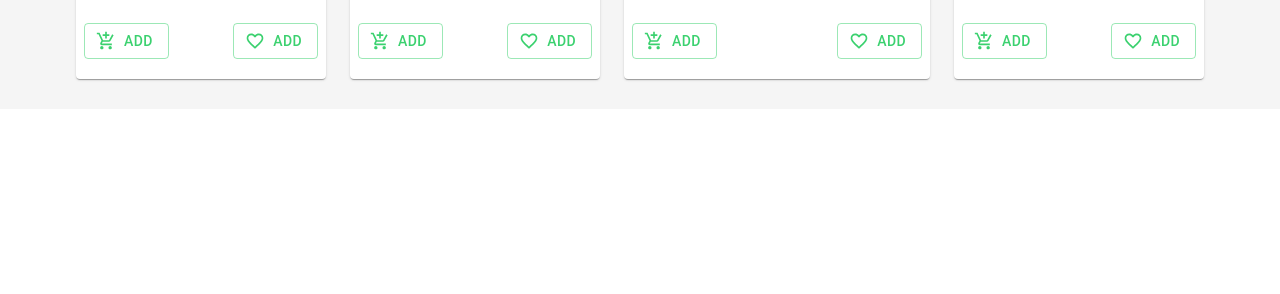
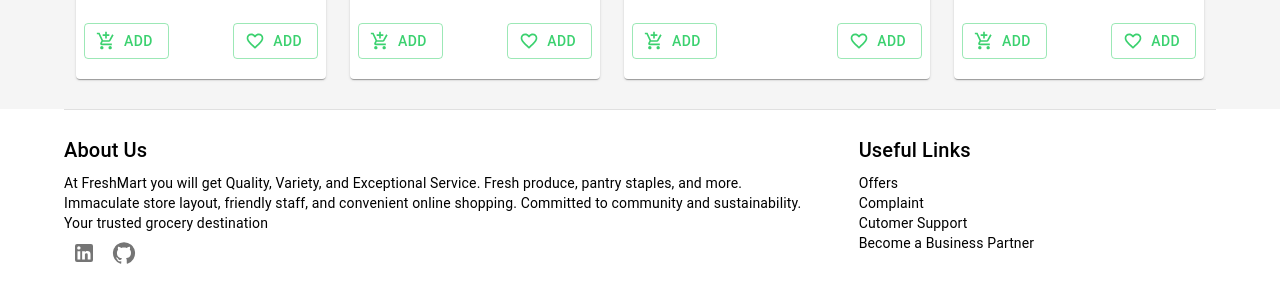
Before and after one commit to RickParamanik18/FreshMart, a React (Vite) app in the folder client/: page / in a window 1280 px wide. Shown: the part 3564-3858 px from the top of the page. Before the commit the page ends 3673 px from the top, so only its background shows below. Built offline with nearby package versions, Linux system fonts and the light colour scheme.

Commit message:
footer added

```diff
--- /dev/null
+++ b/client/src/components/footer/Footer.jsx
@@ -0,0 +1,68 @@
+import {
+    Box,
+    Container,
+    Divider,
+    Grid,
+    IconButton,
+    Stack,
+    Typography,
+} from "@mui/material";
+
+import LinkedInIcon from "@mui/icons-material/LinkedIn";
+import GitHubIcon from "@mui/icons-material/GitHub";
+
+import { useNavigate } from "react-router-dom";
+
+export const Footer = () => {
+    const navigate = useNavigate();
+    return (
+        <Container>
+            <Divider />
+            <Grid container spacing={5} py={3}>
+                <Grid item sm={8}>
+                    <Typography variant="h6" gutterBottom>
+                        About Us
+                    </Typography>
+                    <Typography variant="body2">
+                        At FreshMart you will get Quality, Variety, and
+                        Exceptional Service. Fresh produce, pantry staples, and
+                        more. Immaculate store layout, friendly staff, and
+                        convenient online shopping. Committed to community and
+                        sustainability. Your trusted grocery destination
+                    </Typography>
+                    <Box>
+                        <IconButton
+                            onClick={() =>
+                                (window.location.href =
+                                    "https://www.linkedin.com/in/rick-paramanik-99672821a")
+                            }
+                        >
+                            <LinkedInIcon fontSize="medium" />
+                        </IconButton>
+                        <IconButton
+                            onClick={() =>
+                                (window.location.href =
+                                    "https://github.com/RickParamanik18/")
+                            }
+                        >
+                            <GitHubIcon fontSize="medium" />
+                        </IconButton>
+                    </Box>
+                </Grid>
+                <Grid item sm={3}>
+                    <Typography variant="h6" gutterBottom>
+                        Useful Links
+                    </Typography>
+                    <Stack>
+                        <Typography variant="body2">Offers</Typography>
+                        <Typography variant="body2">Complaint</Typography>
+                        <Typography variant="body2">Cutomer Support</Typography>
+                        <Typography variant="body2">
+                            Become a Business Partner
+                        </Typography>
+                    </Stack>
+                </Grid>
+            </Grid>
+        </Container>
+    );
+};
--- a/client/src/pages/homepage/Homepage.jsx
+++ b/client/src/pages/homepage/Homepage.jsx
@@ -4,6 +4,7 @@ import { ProductCardSlider } from "../../components/productCategorySlider/Produc
 
 import subCategories from "../../data/subCategories";
 import { useTheme } from "@emotion/react";
+import { Footer } from "../../components/footer/Footer";
 
 export const Homepage = () => {
     const theme = useTheme();
@@ -22,6 +23,7 @@ export const Homepage = () => {
                     <ProductCardSlider categoryId={item._id} name={item.name} />
                 </Box>
             ))}
+            <Footer/>
         </>
     );
 };
```
